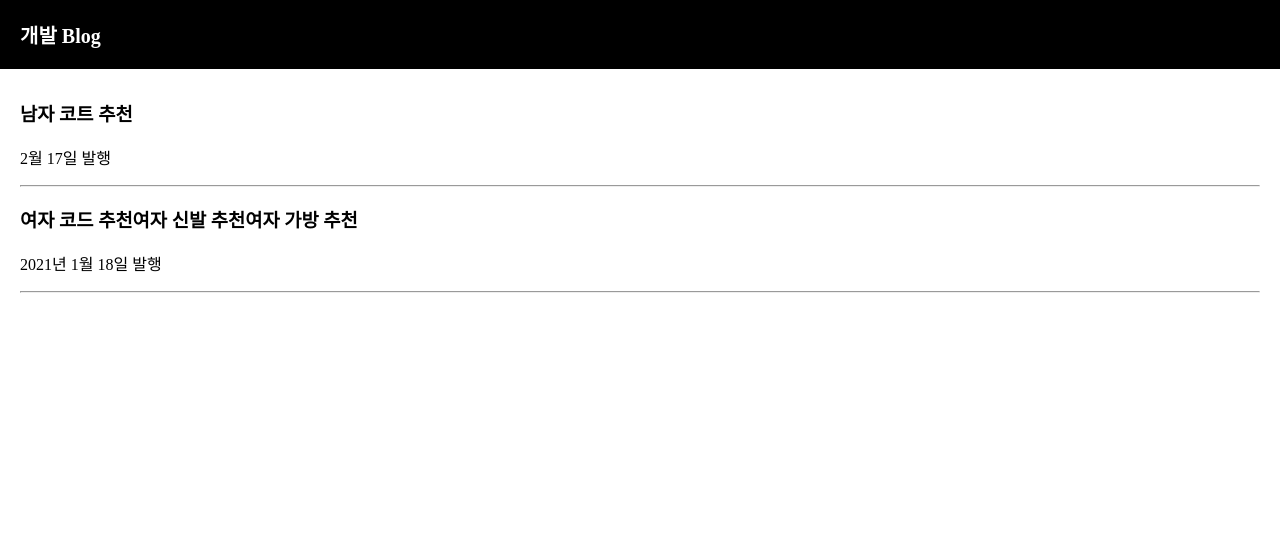
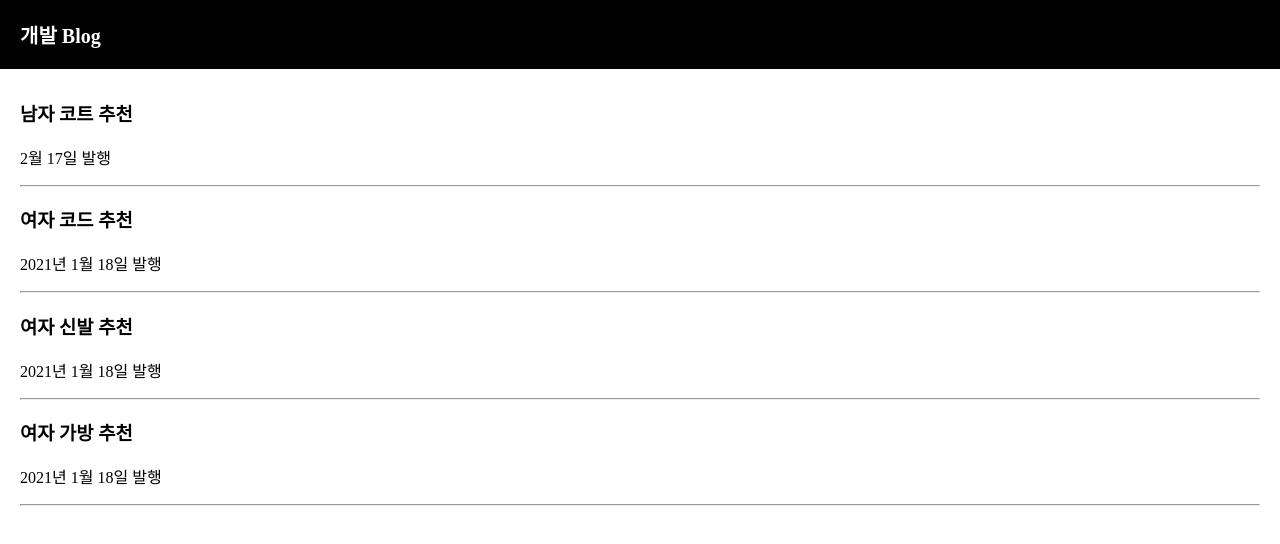
Before and after one commit to pickyham/codingapple-react, a React (Create React App) app: page / in a window 1280 px wide. Shown: the top 544 px of the page. Built offline with nearby package versions, Linux system fonts and the light colour scheme.

Commit message:
#1 part1 : 3. state
- hw : array로 된 state를 이용해서 리스트 3개 만들기

```diff
--- a/src/App.js
+++ b/src/App.js
@@ -33,7 +33,15 @@ function App() {
         {/* array를 글자로 바꿔서 출력해줌 */}
         <p>2월 17일 발행</p>
         <hr/>
-        <h3>{ 리스트 }</h3>
+        <h3>{ 리스트[0]}</h3>
+        {/* array를 글자로 바꿔서 출력해줌 */}
+        <p>2021년 1월 18일 발행</p>
+        <hr/>
+        <h3>{ 리스트[1]}</h3>
+        {/* array를 글자로 바꿔서 출력해줌 */}
+        <p>2021년 1월 18일 발행</p>
+        <hr/>
+        <h3>{ 리스트[2]}</h3>
         {/* array를 글자로 바꿔서 출력해줌 */}
         <p>2021년 1월 18일 발행</p>
         <hr/>
```
Also changed, not shown: 1 other file (tests, documents, lock files or other folders).
